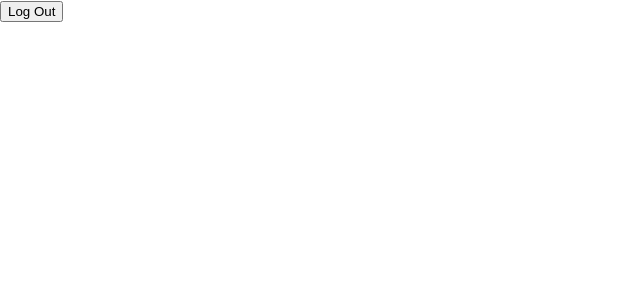
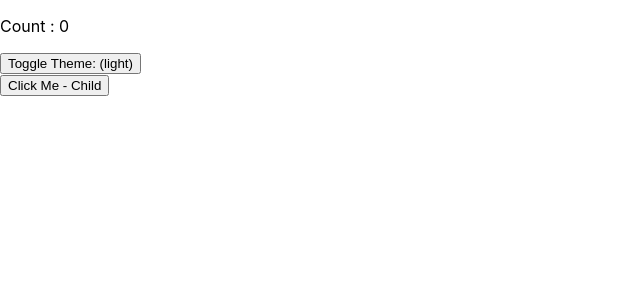
Before and after one commit to veerabrahmam952/react, a React (Create React App) app in the folder my-app/: page / in a window 1280 px wide. Shown: the top 300 px of the page, without its empty margins (0-640 px from the left). Built offline with nearby package versions, Linux system fonts and the light colour scheme.

Commit message:
Add UseMemo and UseCallback examples

```diff
--- a/my-app/src/App.js
+++ b/my-app/src/App.js
@@ -1,5 +1,6 @@
 // import logo from './logo.svg';
 import './App.css';
+// import UseMemo from './components/Memoization/UseMemo';
 // import Welcome from './welcome.jsx';
 // import Student from './Student.js';
 // import Counter from './Counter.js';
@@ -23,7 +24,8 @@ import './App.css';
 // import ReactHookForm from './components/FormValidations/ReactHookForm.js';
 // import {GetRequest, AxiosGetRequest} from './components/API/GetRequest.js';
 // import {PostPutPatchDel, PostPutPatchDelAxios} from './components/API/PostPutPatchDel.js';
-import {LoginButton, LoginWithProps} from './components/LoginTest/LoginButton.js';
+// import {LoginButton, LoginWithProps} from './components/LoginTest/LoginButton.js';
+import UseCallBackParent from './components/Memoization/UseCallBackParent.js';
 
 function App() {
   const products = [
@@ -49,7 +51,9 @@ function App() {
     {/* <PostPutPatchDel /> */}
     {/* <PostPutPatchDelAxios /> */}
     {/* <LoginButton /> */}
-    <LoginWithProps isLoggedIn={true} />
+    {/* <LoginWithProps isLoggedIn={true} /> */}
+    {/* <UseMemo number={7}/> */}
+    <UseCallBackParent />
     </>
 
     // <ThemeProvider>
--- /dev/null
+++ b/my-app/src/components/Memoization/UseCallBackParent.js
@@ -0,0 +1,27 @@
+import React from "react";
+import UsecallBackChild from "./UsecallBackChild.js";
+import { set } from "react-hook-form";
+
+function UseCallBackParent() {
+    const [count, setCount] = React.useState(0);
+    const [theme, setTheme] = React.useState('light');
+
+    const handleClick = React.useCallback(()=> {
+        setCount(count + 1);
+        console.log("Button clicked - child");
+    }, [count]);
+
+    const handleOnClick = ()=> {
+        setCount(count + 1);
+    }
+
+    return (
+        <>
+        <p>Count : {count}</p>
+        <button onClick={()=> setTheme(theme === 'light' ? 'dark' : 'light')}>Toggle Theme: ({theme})</button>
+        <UsecallBackChild onClick={handleClick} />
+        </>
+    )
+}
+
+export default UseCallBackParent;
--- /dev/null
+++ b/my-app/src/components/Memoization/UseMemo.js
@@ -0,0 +1,25 @@
+import React from 'react';
+
+function UseMemo({number}) {
+    const calculateFactoral = (n)=> {
+       let i = 1;
+       for(let j=1; j<=n; j++) {
+         i = i * j;
+       }
+       return i;
+    }
+
+    const factorial = React.useMemo(()=> calculateFactoral(number), [number]);
+
+    const [count, setCount] = React.useState(0);
+
+    return (
+        <div>
+            <h2>UseMemo</h2>
+            <p>Factorial of 5 is {factorial}</p>
+            <button onClick={()=> setCount(count + 1)}>Increment ({count})</button>
+        </div>
+    )
+}
+
+export default UseMemo;
--- /dev/null
+++ b/my-app/src/components/Memoization/UsecallBackChild.js
@@ -0,0 +1,12 @@
+import React from "react";
+
+function UsecallBackChild({onClick}) {
+    console.log("Child component rendered");
+    return (
+        <div>
+            <button onClick={onClick}>Click Me - Child</button>
+        </div>
+    )
+}
+
+export default UsecallBackChild;
```
